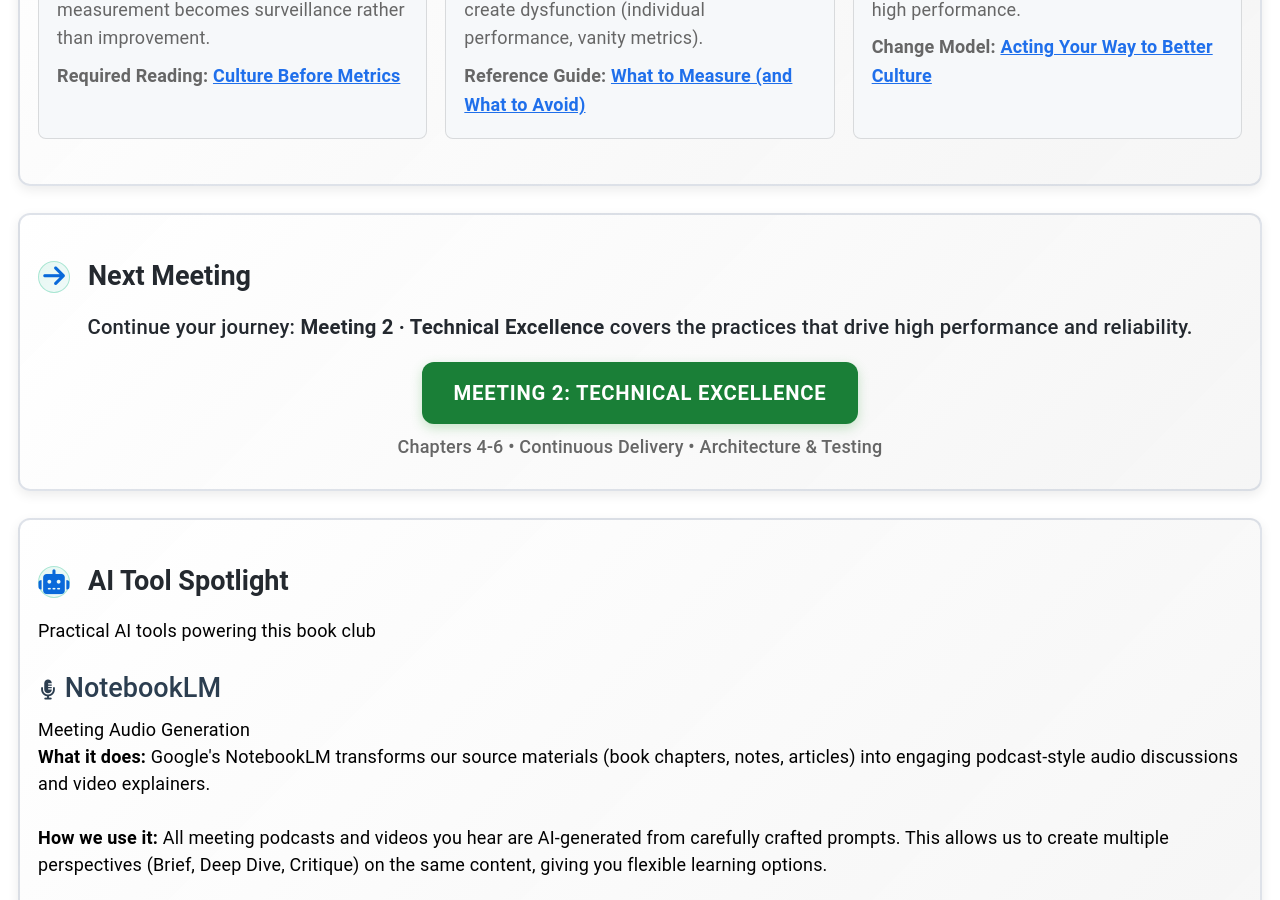
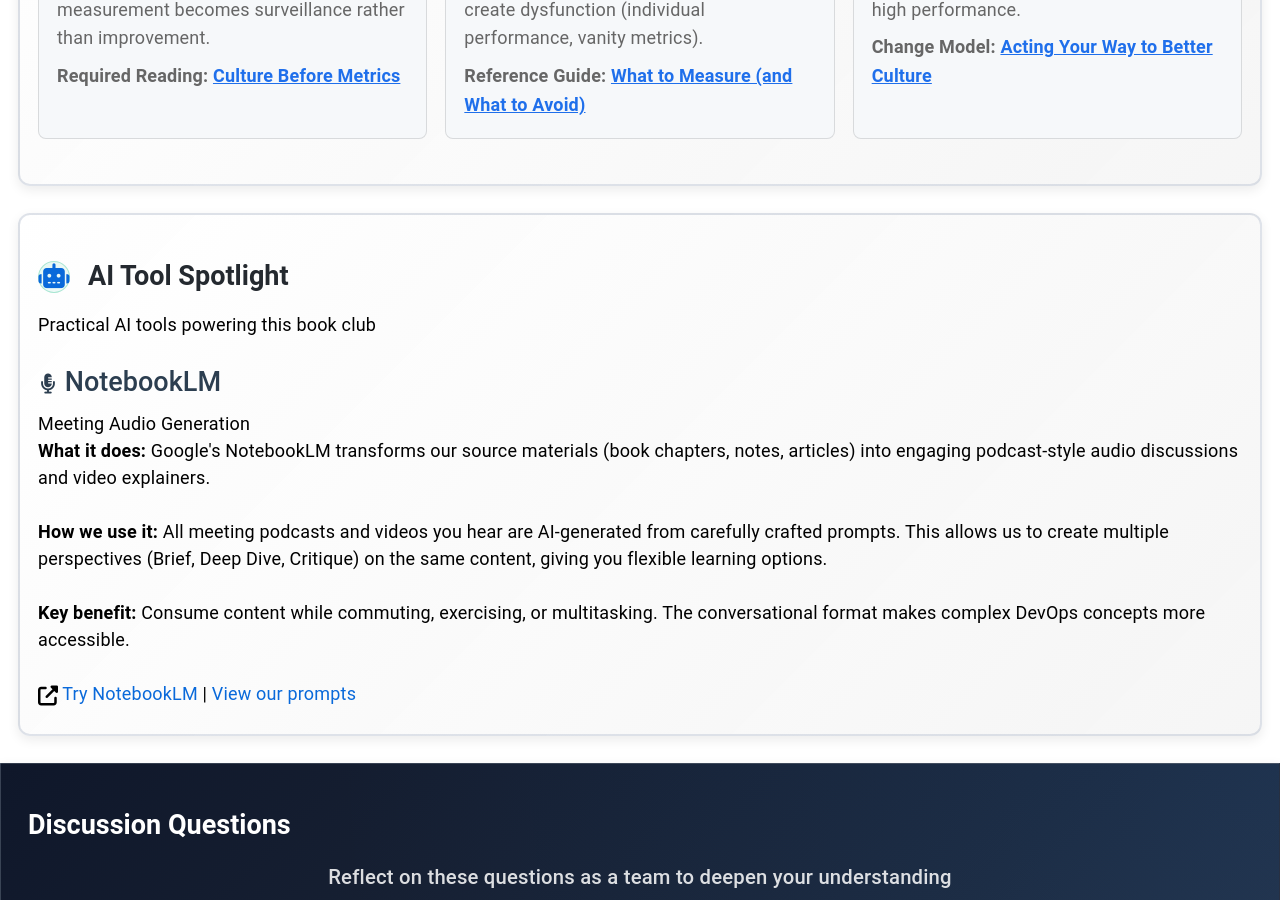
Before and after one commit to mhenke/accelerate-devex-book-club-notebooklm, a Jekyll site: the page built from docs/_meetings/meeting-1.md, in a window 1280 px wide and 900 px high, scrolled down 3253 px. Built offline with Jekyll 4.4.1, drawn with Linux system fonts in a browser that asks for light colours; some web fonts are replaced.

Commit message:
Remove duplicate Next Meeting section from meeting-1

```diff
--- a/docs/_meetings/meeting-1.md
+++ b/docs/_meetings/meeting-1.md
@@ -466,18 +466,6 @@ document.addEventListener('keydown', function(event) {
   </div>
 </div>
 
-<!-- NEXT MEETING SECTION -->
-<div class="welcome-compact section-card next-meeting-card next-meeting-2" markdown="0">
-  <h2 id="next-meeting-heading"><i class="fas fa-arrow-right" aria-hidden="true"></i> Next Meeting</h2>
-  <p>Continue your journey: <strong>Meeting 2 · Technical Excellence</strong> covers the practices that drive high performance and reliability.</p>
-  <div class="welcome-cta">
-    <a href="/accelerate-devex-book-club-notebooklm/meetings/meeting-2/" class="btn btn--primary-action btn--meeting-2">
-      Meeting 2: Technical Excellence
-    </a>
-    <p class="welcome-cta-subtitle">Chapters 4-6 • Continuous Delivery • Architecture & Testing</p>
-  </div>
-</div>
-
 <!-- AI TOOL SPOTLIGHT -->
 <div class="section-card ai-spotlight" markdown="0">
   <div class="spotlight-header">
```
